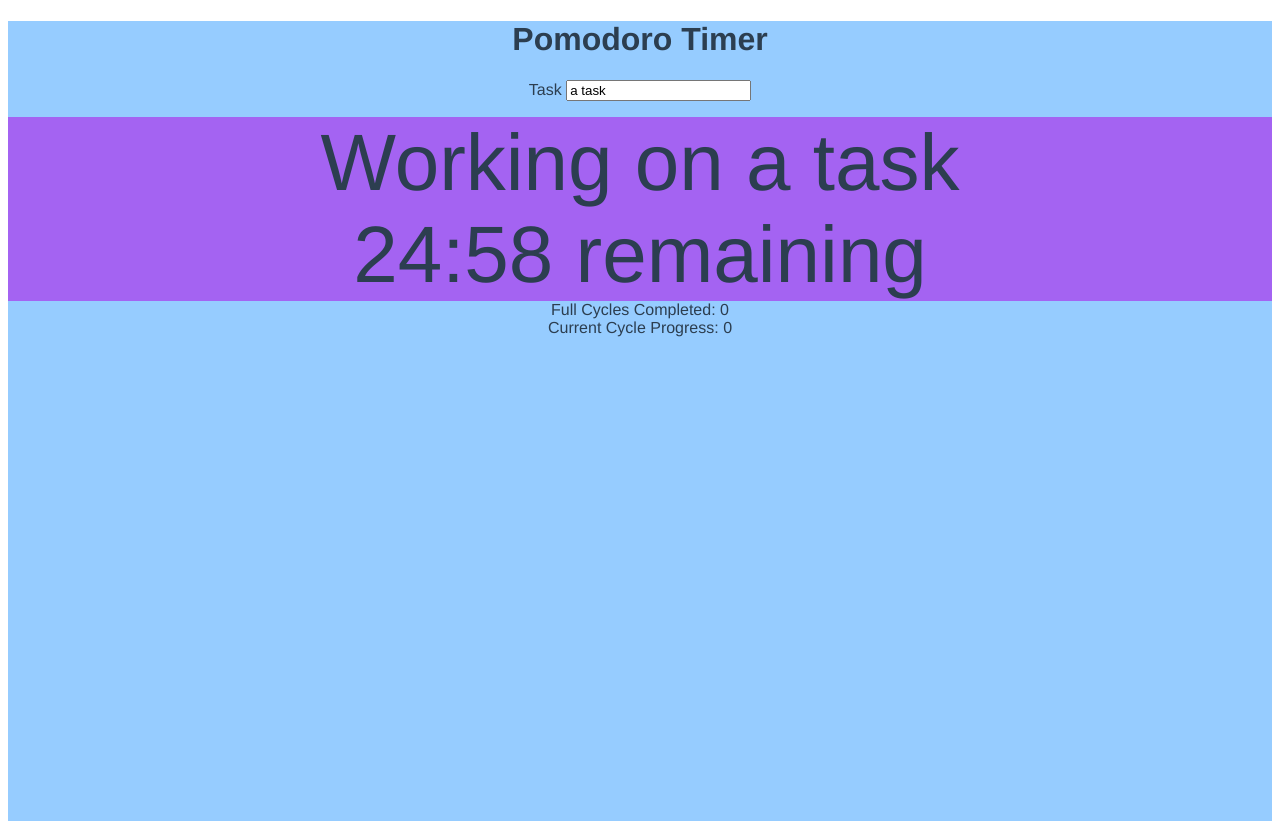
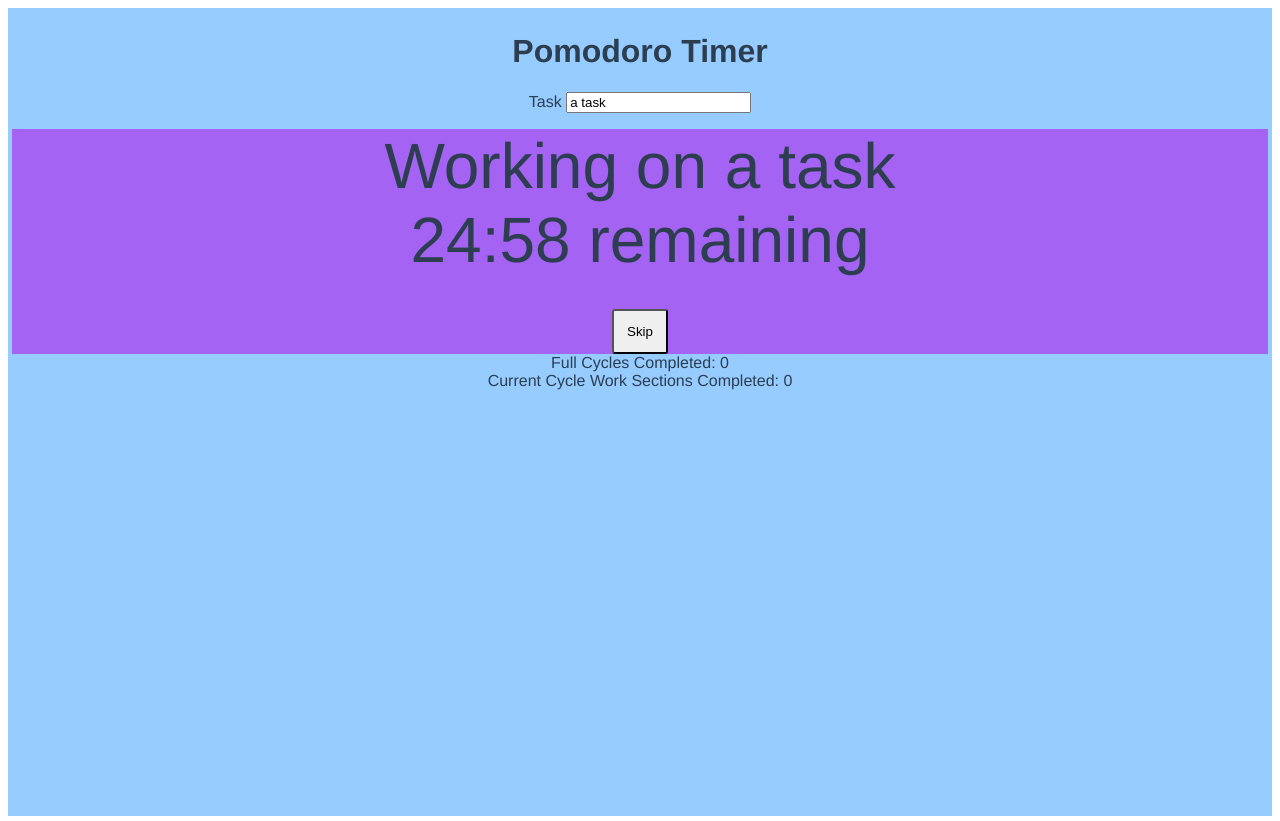
Before and after one commit to AlexanderLindsay/PomodoroTimerDemo, a Vue app: page / in a window 1280 px wide. Both pictures are taken after a click on the button "Start". Built offline with nearby package versions, Linux system fonts and the light colour scheme.

Commit message:
add skip button and fix styling
- add skip button to allow the current activity to be skipped
- fix background color of timer
- fix background offset of app

```diff
--- a/src/App.vue
+++ b/src/App.vue
@@ -43,6 +43,7 @@
   text-align: center;
   color: #2c3e50;
   background-color: #96CCFF;
+  padding: 4px;
   height: 100%;
 }
 
--- a/src/components/pomodoro-timer.vue
+++ b/src/components/pomodoro-timer.vue
@@ -8,6 +8,9 @@
                 <div>
                     <display-seconds v-bind:total-seconds="remainingSeconds"></display-seconds>
                     remaining
+                </div>
+                <div>
+                    <button type="button" v-on:click="skip">Skip</button>
                 </div>
             </template>
             <template v-else-if="isStopped()">
@@ -28,7 +31,7 @@
                 Full Cycles Completed: {{ cycles }}
             </div>
             <div>
-                Current Cycle Progress: {{ currentCycle.work }}
+                Current Cycle Work Sections Completed: {{ currentCycle.work }}
             </div>
         </div>
     </div>
@@ -83,7 +86,7 @@
             this.contentClass = { working: true };
             this.activity = 'Working on ';
         } else if (section.timerType === TimerType.Break) {
-            this.contentClass = { break: true };
+            this.contentClass = { onbreak: true };
             this.activity = 'Taking a Break from ';
         }
 
@@ -92,10 +95,14 @@
       }
   }
 
+  skip () {
+      this.remainingSeconds = 0;
+  }
+
   private tick () {
       this.remainingSeconds--;
 
-      if(this.remainingSeconds === 0) {
+      if(this.remainingSeconds <= 0) {
           this.finishSection();
       }
   }
@@ -132,6 +139,7 @@
   private reset () {
       this.currentCycle = { work: 0, break: 0 };
       this.state = TimerState.NotStarted;
+      this.contentClass = {};
       this.cycles++;
   }
 }
@@ -157,13 +165,13 @@
     }
 
     .paused {
-        --content-background: ##FFDFDF;
+        --content-background: #FFDFDF;
     }
 
     .content {
         background-color: var(--content-background);
         grid-area: content;
-        font-size: 5em;
+        font-size: 4em;
     }
 
     button {
```
